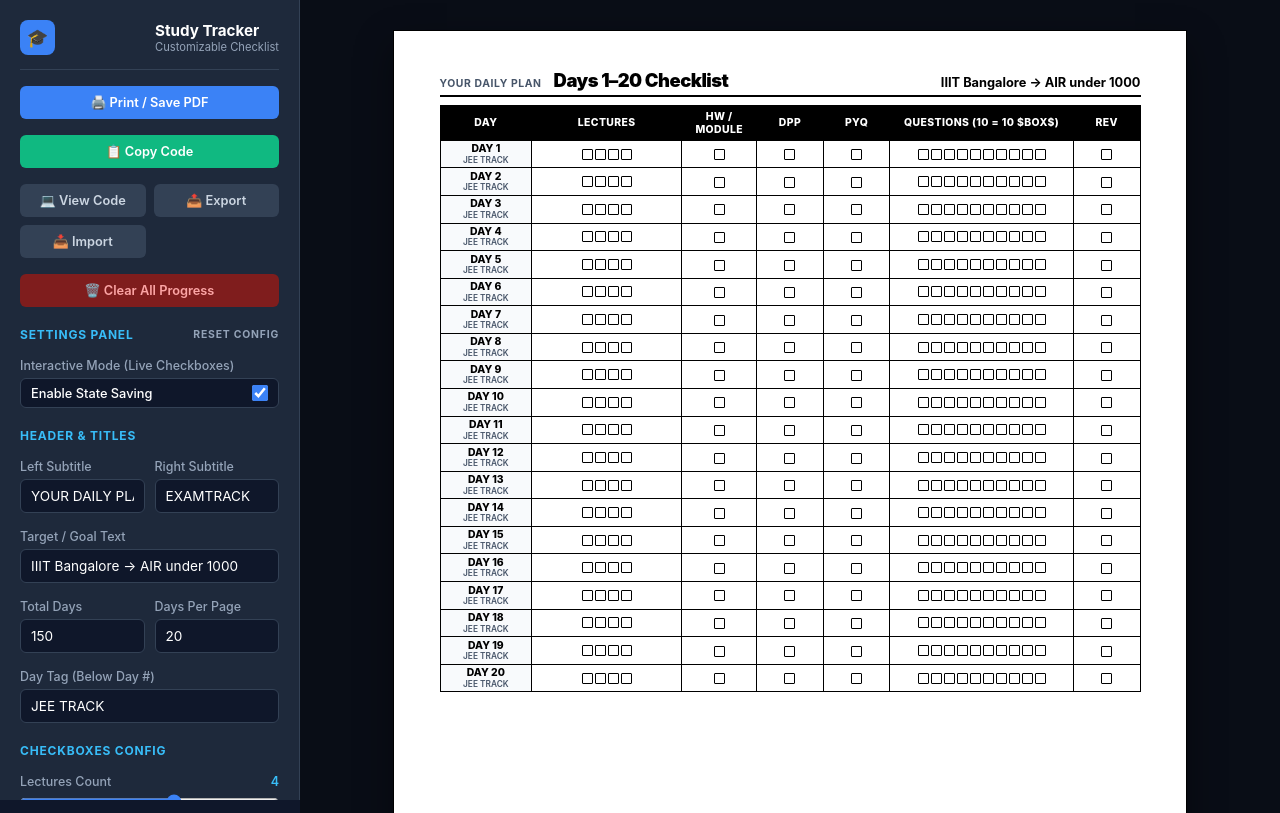
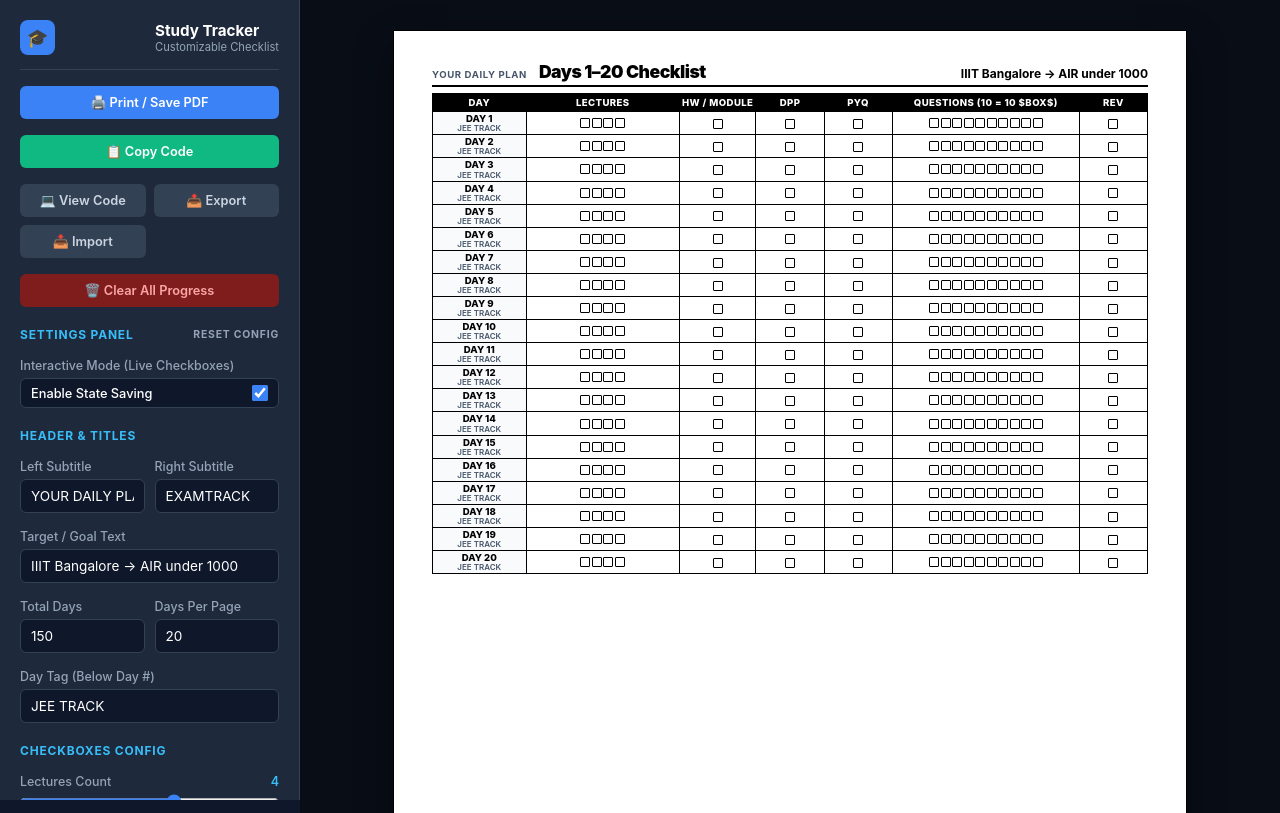
Before and after one commit to raj4rchives/Dailycheck, a plain HTML site: page index.html in a window 1280 px wide. Shown: the top 813 px of the page. Drawn offline with Linux system fonts and the light colour scheme.

Commit message:
Update style.css

```diff
--- a/style.css
+++ b/style.css
@@ -226,13 +226,14 @@ input[type="range"] {
     min-height: 100vh;
 }
 
-/* A4 Page Simulation */
+/* A4 Page Simulation - Optimized Height to prevent overflow */
 .page {
     width: 210mm;
-    min-height: 297mm;
+    height: 297mm;
+    max-height: 297mm;
     background: white;
     color: #000;
-    padding: 10mm 12mm;
+    padding: 8mm 10mm;
     margin-bottom: 25px;
     box-shadow: 0 15px 35px rgba(0,0,0,0.4);
     display: flex;
@@ -240,6 +241,7 @@ input[type="range"] {
     justify-content: space-between;
     position: relative;
     border: 1.5px solid #000;
+    overflow: hidden;
 }
 
 .page-header {
@@ -247,8 +249,8 @@ input[type="range"] {
     justify-content: space-between;
     align-items: baseline;
     border-bottom: 2px solid #000;
-    padding-bottom: 4px;
-    margin-bottom: 8px;
+    padding-bottom: 3px;
+    margin-bottom: 6px;
 }
 
 .brand-sub-wrap {
@@ -258,7 +260,7 @@ input[type="range"] {
 }
 
 .brand-sub {
-    font-size: 0.65rem;
+    font-size: 0.6rem;
     letter-spacing: 0.6px;
     text-transform: uppercase;
     font-weight: 700;
@@ -266,27 +268,28 @@ input[type="range"] {
 }
 
 .page-title {
-    font-size: 1.15rem;
+    font-size: 1.1rem;
     font-weight: 900;
     letter-spacing: -0.5px;
     color: #000;
 }
 
 .target-goal {
-    font-size: 0.8rem;
+    font-size: 0.75rem;
     font-weight: 700;
     color: #000;
 }
 
 .page-footer-info {
-    font-size: 0.65rem;
+    font-size: 0.6rem;
     color: #475569;
     display: flex;
     justify-content: space-between;
-    padding-top: 4px;
+    padding-top: 2px;
+    border-top: 1px solid #cbd5e1;
 }
 
-/* Table Design */
+/* Table Design Compacted */
 table {
     width: 100%;
     border-collapse: collapse;
@@ -302,40 +305,40 @@ th, td {
 th {
     background-color: #000;
     color: white;
-    font-size: 0.65rem;
+    font-size: 0.6rem;
     text-transform: uppercase;
     letter-spacing: 0.4px;
-    padding: 4px 2px;
+    padding: 3px 2px;
     font-weight: 800;
 }
 
 td {
-    padding: 2.5px 2px;
-    font-size: 0.65rem;
+    padding: 2px 2px;
+    font-size: 0.6rem;
 }
 
 .day-cell {
     font-weight: 800;
-    font-size: 0.65rem;
+    font-size: 0.6rem;
     background: #f8fafc;
-    padding: 2.5px;
-    line-height: 1.1;
+    padding: 2px;
+    line-height: 1;
     color: #000;
 }
 
 .day-sub {
-    font-size: 0.52rem;
+    font-size: 0.5rem;
     font-weight: 600;
     color: #475569;
-    margin-top: 1px;
+    margin-top: 0.5px;
 }
 
 /* Checkbox Styling */
 .box-input {
     appearance: none;
     -webkit-appearance: none;
-    width: 11px;
-    height: 11px;
+    width: 10px;
+    height: 10px;
     border: 1.2px solid #000;
     border-radius: 1px;
     background-color: white;
@@ -352,9 +355,9 @@ td {
 .box-input:checked::after {
     content: '✔';
     position: absolute;
-    top: -3px;
-    left: 0.5px;
-    font-size: 8px;
+    top: -3.5px;
+    left: 0px;
+    font-size: 7.5px;
     color: white;
     font-weight: bold;
 }
@@ -362,7 +365,7 @@ td {
 .checkbox-group {
     display: flex;
     justify-content: center;
-    gap: 2px;
+    gap: 1.5px;
     flex-wrap: wrap;
 }
 
@@ -416,16 +419,16 @@ td {
     }
     .main-content {
         margin-left: 0;
-        padding: 15px 10px;
+        padding: 15px 5px;
     }
     .mobile-toggle-btn {
         display: block;
     }
     .page {
         width: 100%;
+        height: auto;
         min-height: auto;
-        padding: 8px;
-        transform: scale(1);
+        padding: 6px;
     }
 }
 
@@ -441,7 +444,8 @@ td {
         break-after: page;
         width: 210mm;
         height: 297mm;
+        max-height: 297mm;
         padding: 8mm 10mm;
         border: 1px solid #000;
     }
-}
+    }
```
